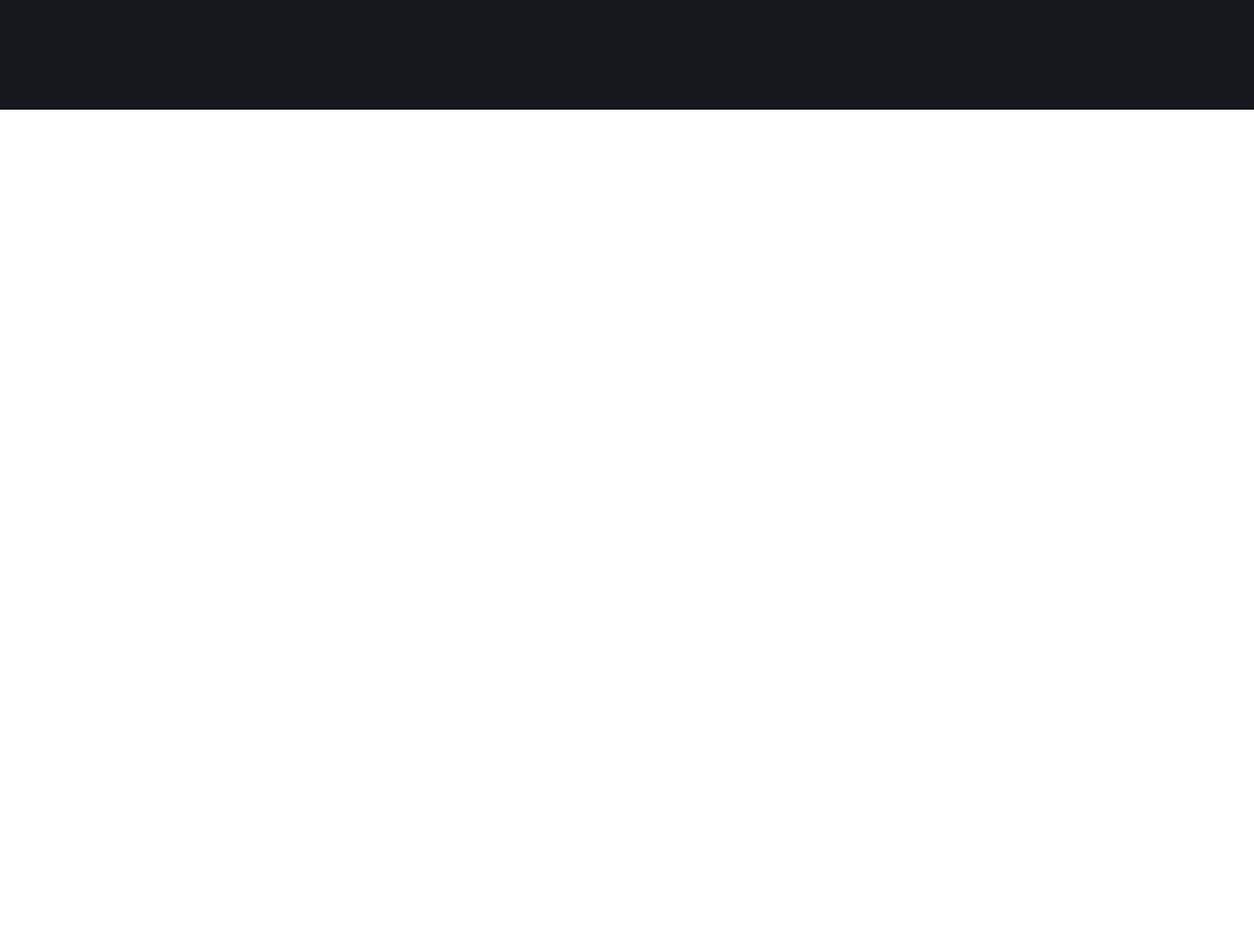
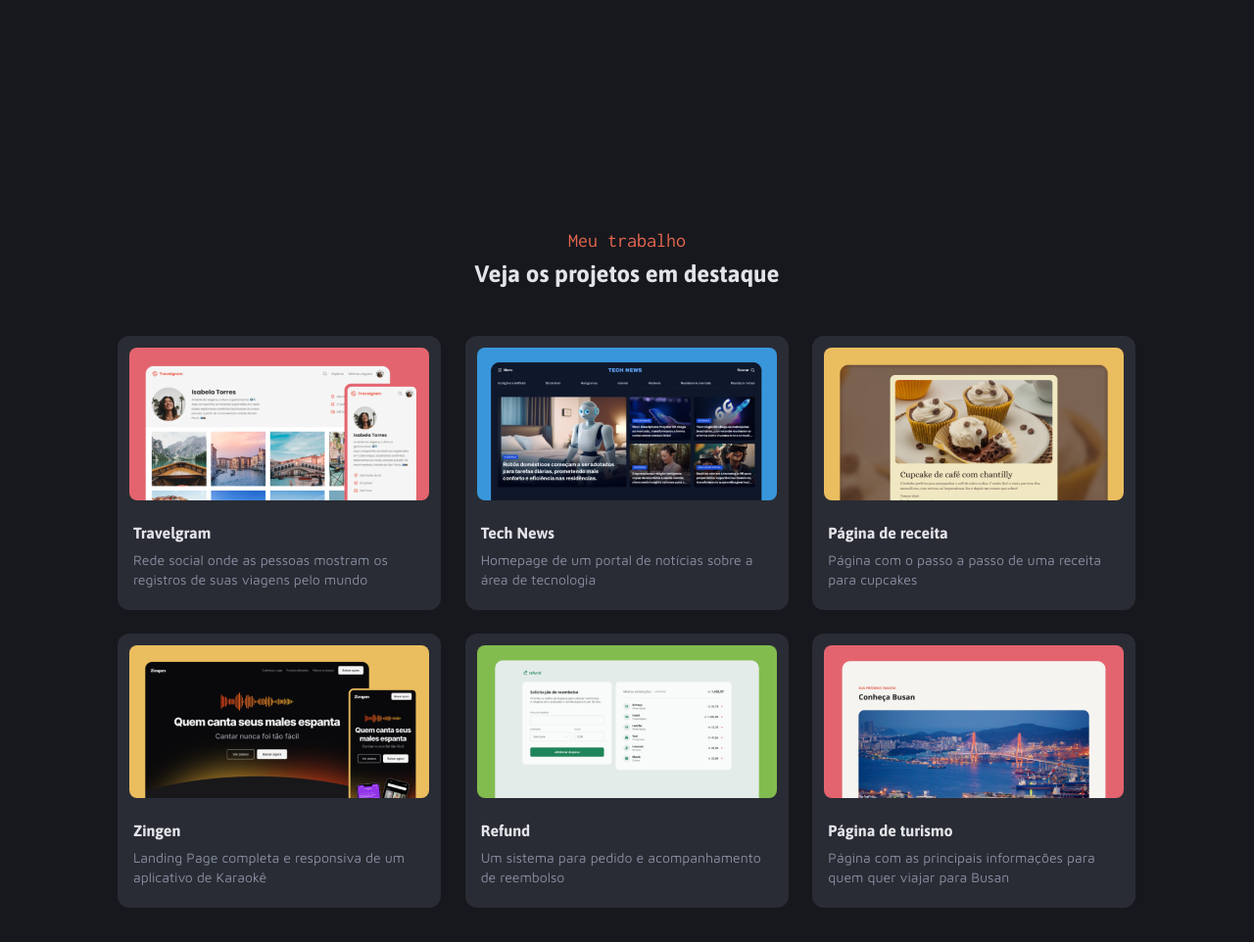
Before and after one commit to PauloEstevaoTI/Desafio-portfolio-rocketseat, a plain HTML site: page index.html in a window 1280 px wide. Shown: the part 638-1600 px from the top of the page at 98% size. Before the commit the page ends 800 px from the top, so only its background shows below. Drawn offline with Linux system fonts and the light colour scheme.

Commit message:
criação da section projects

```diff
--- a/index.html
+++ b/index.html
@@ -57,5 +57,19 @@
           </li>
       </div>
     </section>
+    <section id="projects">
+      <header>
+        <strong>Meu trabalho</strong>
+        <h2>Veja os projetos em destaque</h2>
+      </header>
+      <main class="grid-container">
+        <div class="project-card"><img src="./assets/images/Thumbnail_Project-01.png" alt="projeto 1"><div class="card-text"><h3>Travelgram</h3><p>Rede social onde as pessoas mostram os registros de suas viagens pelo mundo</p></div></div>
+        <div class="project-card"><img src="./assets/images/Thumbnail_Project-02.png" alt="projeto 1"><div class="card-text"><h3>Tech News</h3><p>Homepage de um portal de notícias sobre a área de tecnologia</p></div></div>
+        <div class="project-card"><img src="./assets/images/Thumbnail_Project-03.png" alt="projeto 1"><div class="card-text"><h3>Página de receita</h3><p>Página com o passo a passo de uma receita para cupcakes</p></div></div>
+        <div class="project-card"><img src="./assets/images/Thumbnail_Project-04.png" alt="projeto 1"><div class="card-text"><h3>Zingen</h3><p>Landing Page completa e responsiva de um aplicativo de Karaokê</p></div></div>
+        <div class="project-card"><img src="./assets/images/Thumbnail_Project-05.png" alt="projeto 1"><div class="card-text"><h3>Refund</h3><p>Um sistema para pedido e acompanhamento de reembolso </p></div></div>
+        <div class="project-card"><img src="./assets/images/Thumbnail_Project-06.png" alt="projeto 1"><div class="card-text"><h3>Página de turismo</h3><p>Página com as principais informações para quem quer viajar para Busan</p></div></div>
+      </main>
+    </section>
   </body>
 </html>
--- a/styles/index.css
+++ b/styles/index.css
@@ -1,2 +1,3 @@
 @import url(globals.css);
 @import url(intro.css);
+@import url(projects.css);
--- a/styles/intro.css
+++ b/styles/intro.css
@@ -2,7 +2,7 @@
   position: relative;
   background-image: url("../assets/images/Background_Intro.png");
   width: 100%;
-  height: 750px;
+  height: 100vh;
   background-size: cover;
   display: flex;
   justify-content: center;
--- /dev/null
+++ b/styles/projects.css
@@ -0,0 +1,65 @@
+#projects {
+  background-color: var(--color-gray-500);
+  padding-inline: 120px;
+  padding-block: 72px;
+  height: 100vh;
+  display: flex;
+  flex-direction: column;
+  align-items: center;
+  gap: 48px;
+
+  header {
+    text-align: center;
+
+    strong {
+      font: var(--subtitle);
+      color: var(--color-red);
+    }
+
+    h2 {
+      font: var(--title-md);
+      color: var(--color-gray-100);
+      margin-top: 8px;
+    }
+  }
+  .grid-container {
+    height: 584px;
+    width: 1040px;
+    display: grid;
+    grid-template-columns: repeat(3, 1fr);
+    gap: 24px;
+
+    .project-card {
+      height: 280px;
+      width: 330px;
+      background-color: var(--color-gray-400);
+      border-radius: 12px;
+      padding: 12px;
+      gap: 20px;
+      display: flex;
+      flex-direction: column;
+    }
+
+    img {
+      border-radius: 8px;
+      height: 156px;
+    }
+
+    .card-text {
+      display: flex;
+      flex-direction: column;
+      gap: 8px;
+      padding: 4px;
+
+      h3 {
+        font: var(--title-sm);
+        color: var(--color-gray-100);
+      }
+
+      p {
+        font: var(--text-sm);
+        color: var(--color-gray-300);
+      }
+    }
+  }
+}
```
